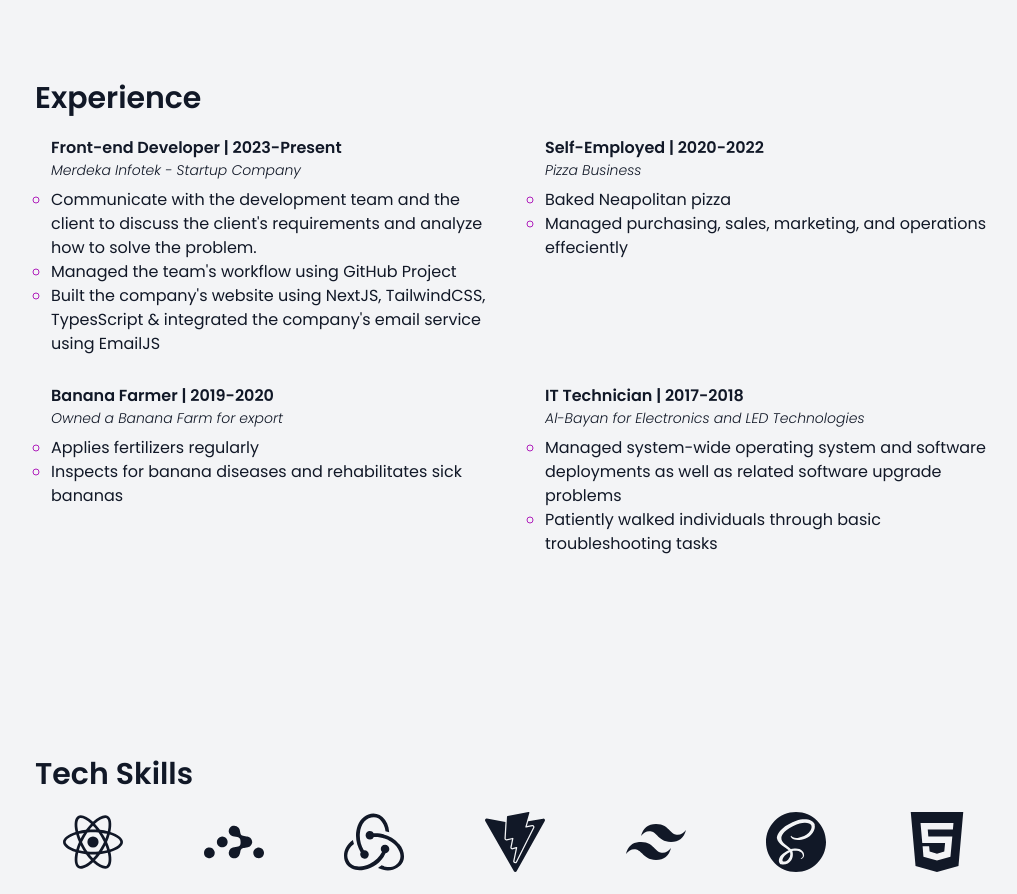
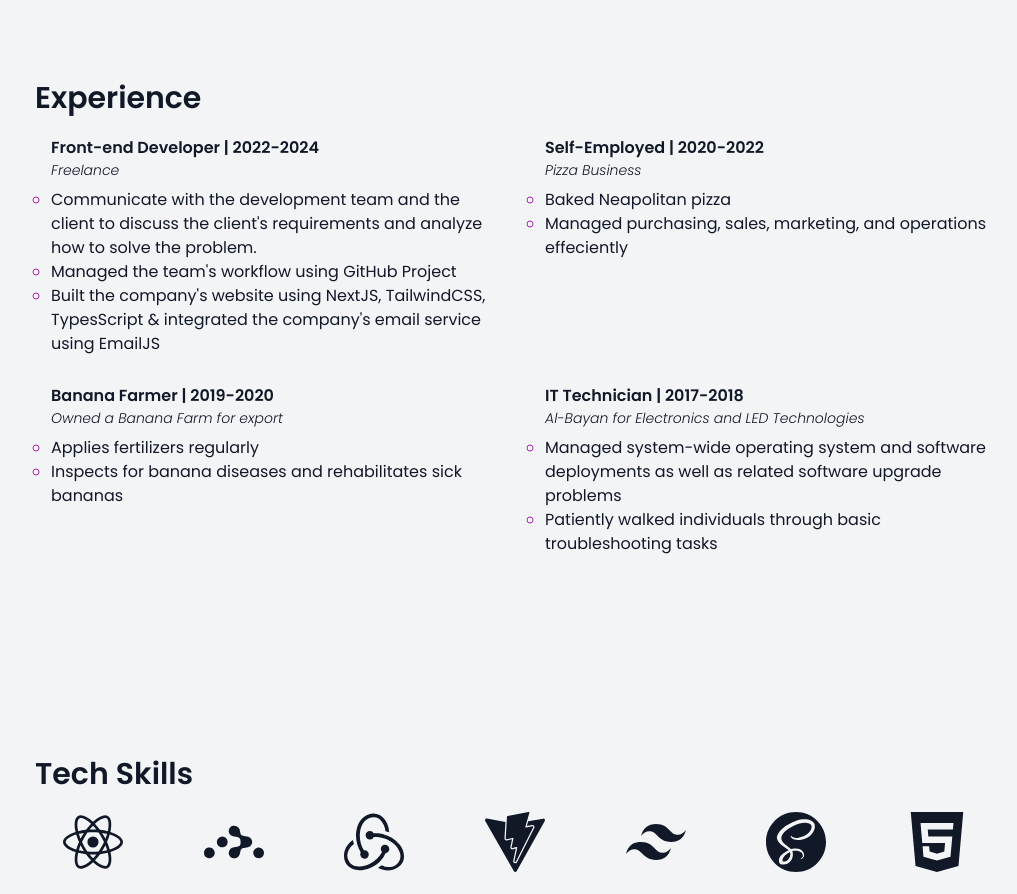
Before and after one commit to abelmorad/abel-morad, a React (Vite) app: page / in a window 1280 px wide. Shown: the part 1560-2454 px from the top of the page, without its empty margins (125-1142 px from the left). Built offline with nearby package versions, Linux system fonts and the light colour scheme.

Commit message:
update page xp

```diff
--- a/src/pages/Experience.tsx
+++ b/src/pages/Experience.tsx
@@ -4,9 +4,9 @@ function Experience() {
       <h1 className="text-3xl font-semibold mb-5">Experience</h1>
       <div className="grid gap-7 tablet:grid-cols-2">
         <div className="ml-4">
-          <h2 className="font-semibold">Front-end Developer | 2023-Present</h2>
+          <h2 className="font-semibold">Front-end Developer | 2022-2024</h2>
           <p className="font-light italic mb-2 text-sm">
-            Merdeka Infotek - Startup Company
+            Freelance
           </p>
           <ul>
             <li>
```
